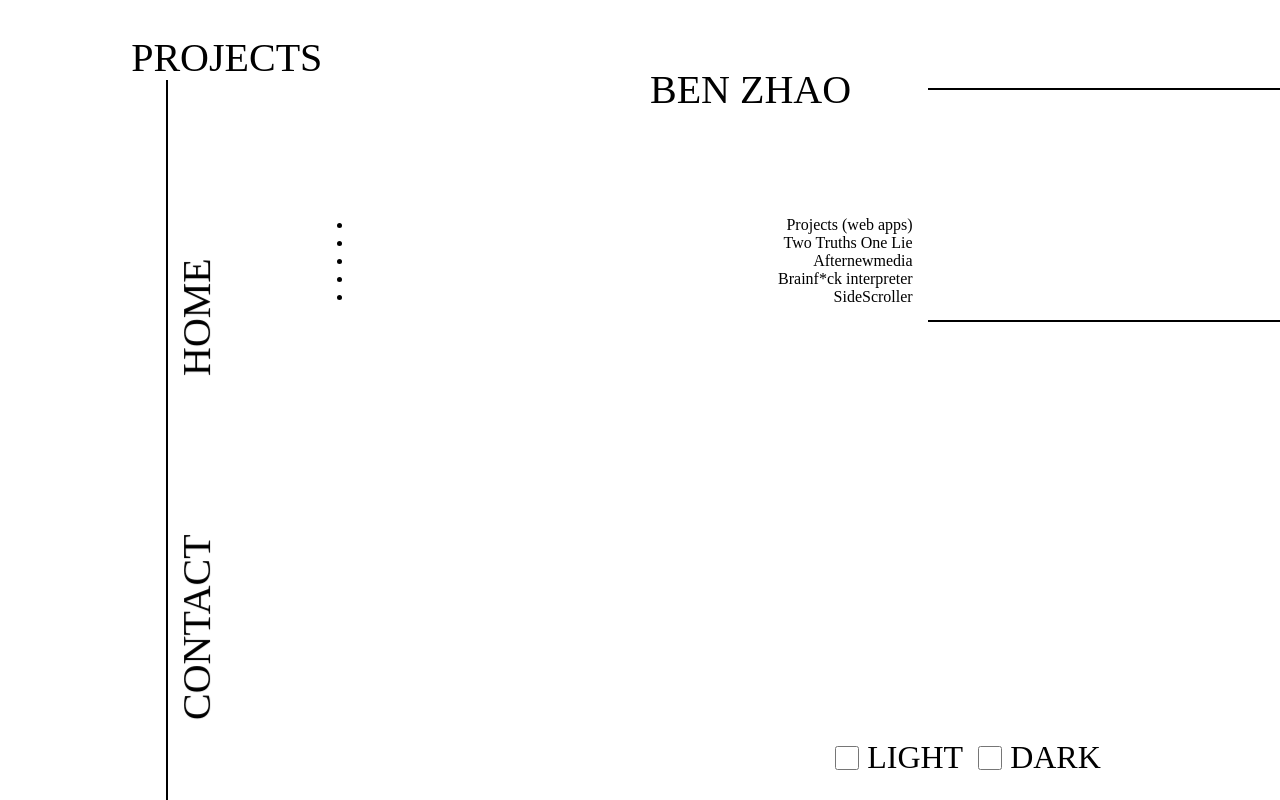
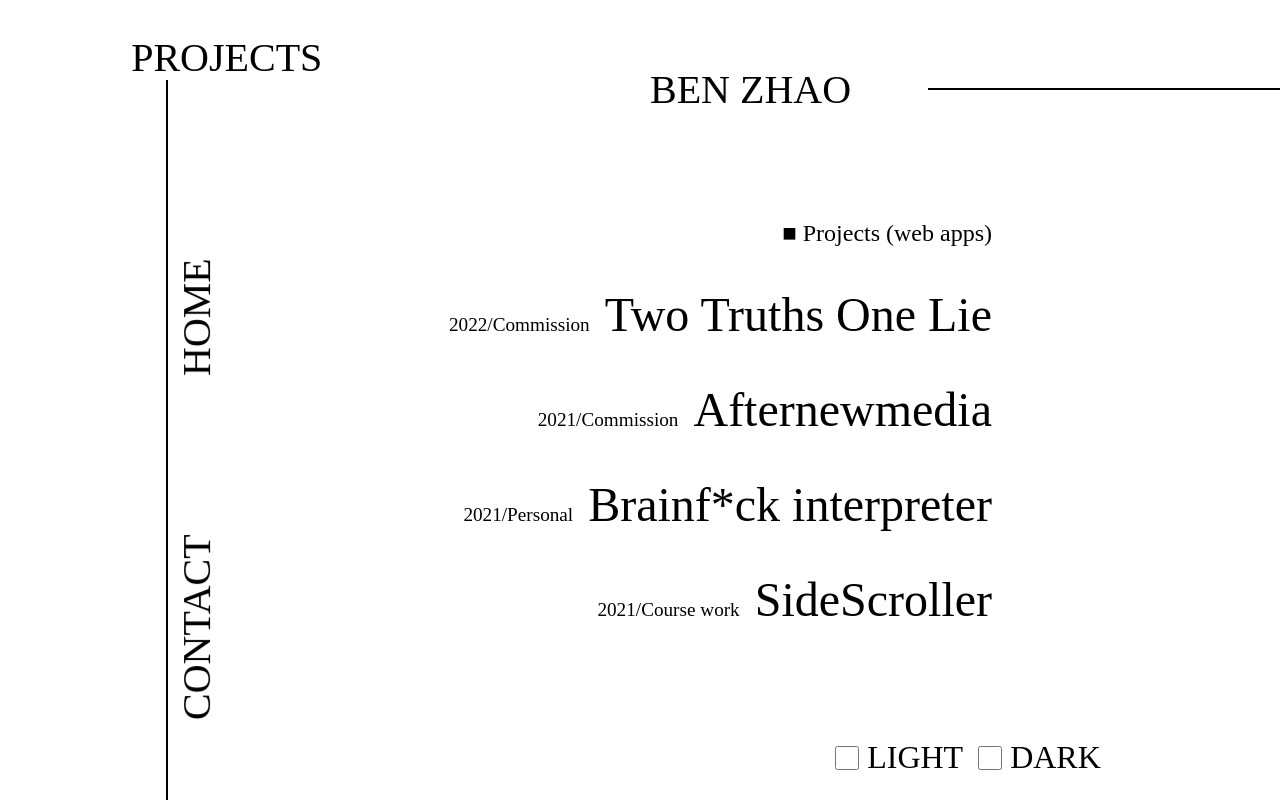
Before and after one commit to bz888/vite-portfolio, a React (Vite) app: page /projects in a window 1280 px wide. Built offline with nearby package versions, Linux system fonts and the light colour scheme.

Commit message:
portfolio partial complete

```diff
--- a/src/components/Home.jsx
+++ b/src/components/Home.jsx
@@ -10,17 +10,17 @@ export default function Home () {
 	const [randomChar, setRandomChar] = useState('FULL-STACK')
 	const [repeatVal, setRepeatVal] = useState(0)
 	useEffect(()=>{
-		if (repeatVal < 40) {
+		if (repeatVal < 20) {
 			loop()
 		}
-		if (repeatVal >= 40) {
+		if (repeatVal >= 20) {
 			setRandomChar(()=> 'FULL-STACK')
 		}
 	},[repeatVal])
 
 	function loop () {
 		setRandomChar(RandomGen('FULL-STACK'))
-		setTimeout(()=>setRepeatVal(repeatVal + 1), 20)
+		setTimeout(()=>setRepeatVal(repeatVal + 1), 60)
 	}
 
 	const lineStyle1 = {
--- a/src/components/Projects.jsx
+++ b/src/components/Projects.jsx
@@ -64,11 +64,11 @@ export default function Projects () {
 				style={lineStyle1}
 				whileInView={lineAnim1}
 			/>
-			<motion.span
+			{/* <motion.span
 				className='line-p-3'
 				style={lineStyle3}
 				whileInView={lineAnim2}
-			/>
+			/> */}
 
 			<motion.div className='name-p-div'>
 				<motion.span
@@ -86,13 +86,33 @@ export default function Projects () {
 			<motion.div
 				className='projects-div'
 			>
-				<motion.ul className='project-ul'>
-					<li>Projects &#40;web apps&#41;</li>
-					<li>Two Truths One Lie</li>
-					<li>Afternewmedia</li>
-					<li>Brainf*ck interpreter</li>
-					<li>SideScroller</li>
-				</motion.ul>
+				<motion.div className='project-list'>
+					<h2 className='project-catalogue'>■ Projects &#40;web apps&#41;</h2>
+					<motion.a className='project-item'
+						href=''
+						whileInView={{x: [200, 0]}}>
+						<div className='project-title'>Two Truths One Lie</div>
+						<div className='project-info'>2022/Commission</div>
+					</motion.a>
+					<motion.a className='project-item'
+						href='https://afternewmedia.herokuapp.com/'
+						whileInView={{x: [300, 0]}}>
+						<div className='project-title'>Afternewmedia</div>
+						<div className='project-info'>2021/Commission</div>
+					</motion.a>
+					<motion.a className='project-item'
+						href=''
+						whileInView={{x: [400, 0]}}>
+						<div className='project-title'>Brainf*ck interpreter</div>
+						<div className='project-info'>2021/Personal</div>
+					</motion.a>
+					<motion.a className='project-item'
+						href='https://git-gud-eda-test.herokuapp.com/'
+						whileInView={{x: [500, 0]}}>
+						<div className='project-title'>SideScroller</div>
+						<div className='project-info'>2021/Course work</div>
+					</motion.a>
+				</motion.div>
 
 			</motion.div>
 
--- a/src/css/app.css
+++ b/src/css/app.css
@@ -141,11 +141,31 @@
   width: 600px;
   height: 600px;
   position: absolute;
-  right: 28.7vw;
+  right: 22.5vw;
   top: 25vh;
   text-align: right;
   /* display: flex; */
   /* align-items: flex-start; */
+}
+.project-catalogue {
+  font-size: 1.5rem;
+  font-weight:200;
+}
+.project-item {
+  display: flex;
+  flex-direction: row-reverse;
+  justify-content: flex-start;
+  align-items: baseline;
+  column-gap: 15px;
+  margin-top: 40px;
+  color: black;
+  text-decoration: none;
+}
+.project-info {
+  font-size: 1.2rem;
+}
+.project-title {
+  font-size: 3rem;
 }
 
 /* light/dark mode  */
```
